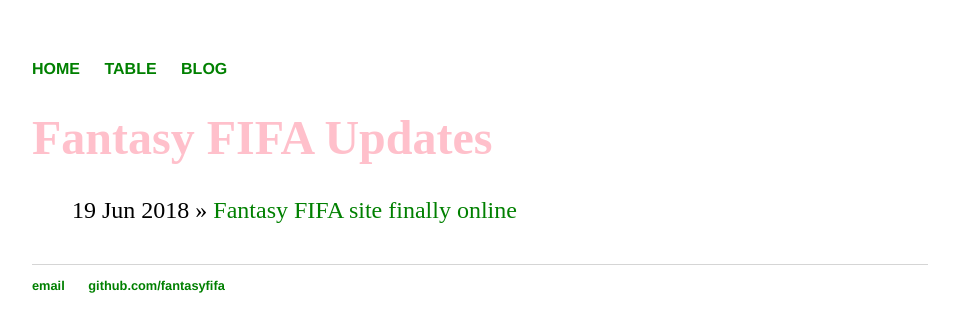
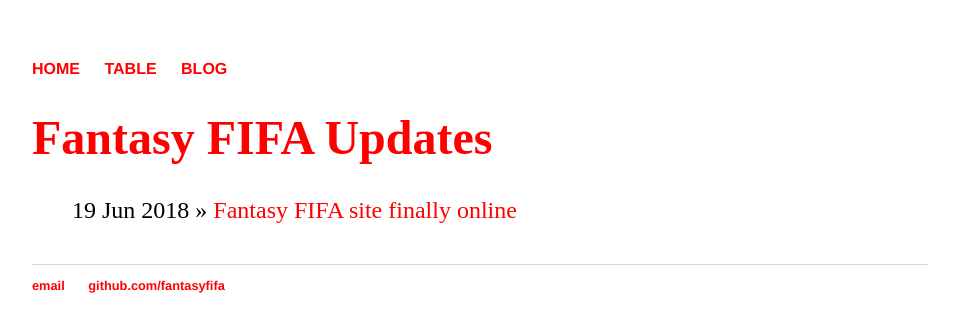
Before and after one commit to fantasyeuro/fantasyeuro.github.io, a Jekyll site: the page built from blog/index.html, in a window 1280 px wide. Shown: the top 332 px of the page, without its empty margins (160-1119 px from the left). Built offline with Jekyll 4.4.1, drawn with Linux system fonts in a browser that asks for light colours.

Commit message:
Update main.css

```diff
--- a/css/main.css
+++ b/css/main.css
@@ -15,11 +15,11 @@
 }
 a {
     text-decoration: none;
-    color: green;
+    color: red;
 }
 h1 {
     font-size: 3em;
-    color: pink;
+    color: red;
 }
 p {
     font-size: 1.5em;
@@ -28,7 +28,7 @@
 }
 h2{
     font-size: 3em;
-    color: green;
+    color: red;
 }
 footer {
     border-top: 1px solid #d5d5d5;
```
